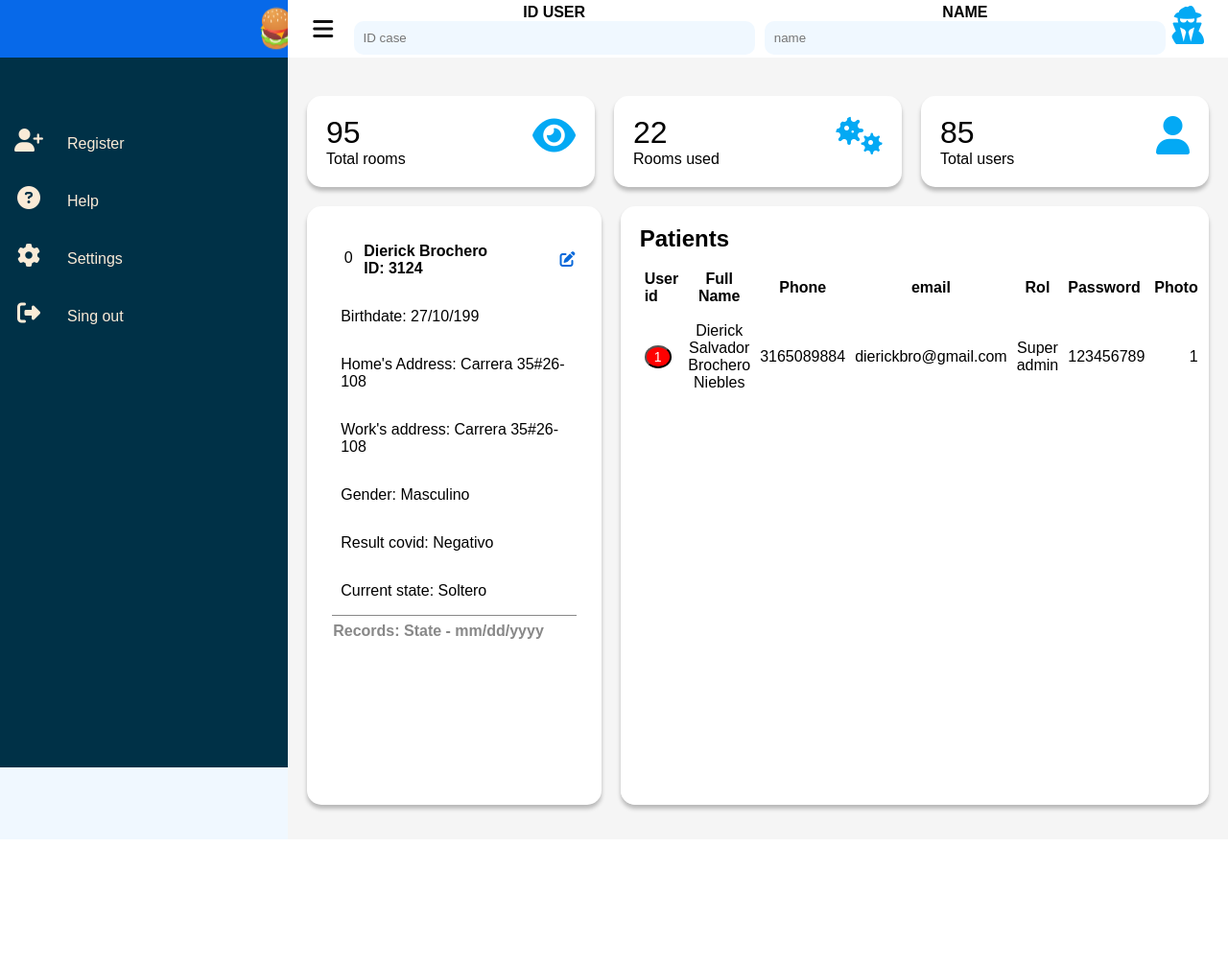
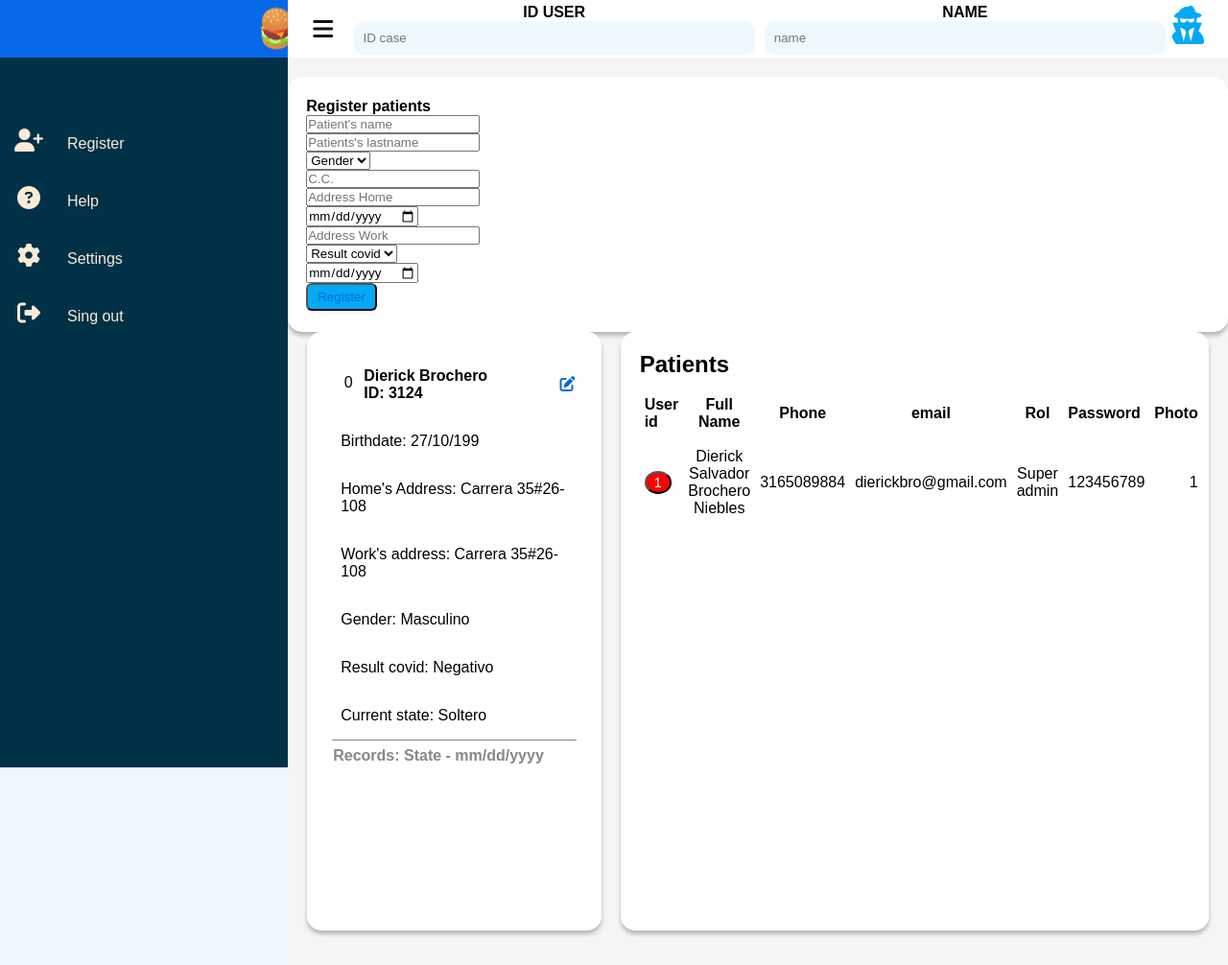
Before and after one commit to Dierickb/reservaHotel, a Flask app: template app/views/templates/admin/admin.html in a window 1280 px wide. Shown: the whole page at 96% size. Before the commit the page ends 875 px from the top, so only its background shows below. Run offline with Flask 2, Linux system fonts and the light colour scheme; the template is opened without the code that fills it, so the values that code supplies are empty; some libraries are stand-ins or nearby versions.

Commit message:
feat: add register user

```diff
--- a/app/views/templates/admin/admin.html
+++ b/app/views/templates/admin/admin.html
@@ -17,39 +17,7 @@
 
         <div class="container mainContainer">
 
-            <div class="cardBox quickInfo">
-                <div class="card quickInfo">
-                    <div>
-                        <div class="numbers">95 </div>
-                        <div class="cardName">Total rooms</div>
-                    </div>
-                    <div class="iconBox">
-                        <i class="fas fa-eye" aria-hidden="true"></i>
-                    </div>
-                </div>
-
-                <div class="card quickInfo">
-                    <div>
-                        <div class="numbers" id="numPos">22</div>
-                        <div class="cardName">Rooms used</div>
-                    </div>
-                    <div class="iconBox">
-                        <div class="user">
-                            <i class="fas fa-viruses" aria-hidden="true"></i>
-                        </div>
-                    </div>
-                </div>
-
-                <div class="card quickInfo">
-                    <div>
-                        <div class="numbers" id="numNeg">85</div>
-                        <div class="cardName">Total users</div>
-                    </div>
-                    <div class="iconBox">
-                        <i class="fas fa-thin fa-user"></i>
-                    </div>
-                </div>
-            </div>
+            {% include 'admin/userRegister.html' %}
 
             <div class="details">
                 {% include 'admin/userInfo.html' %}
--- /dev/null
+++ b/app/views/templates/admin/userRegister.html
@@ -0,0 +1,72 @@
+<div class="formContainer">
+    <div class="card cardContain">
+        <div class="cardRegisterHeader" onclick="registerMenu();">
+            <div>
+                <div class="numbers"> <h4>Register patients</h4></div>
+            </div>
+            <div class="registerMenu"></div>
+        </div>
+
+        <form class= "form" action="/links/register" method="POST">
+            <div class="cardRegister">
+
+                <div class="form-group">
+                    <input type="text" class="form-control"
+                    name="patientName" placeholder="Patient's name" autofocus />
+                </div>
+                <div class="form-group">
+                    <input type="text" class="form-control"
+                    name="patientLastName" placeholder="Patients's lastname" autofocus />
+                </div>
+
+                <div class="form-group">
+                    <select class="roleDropDown"
+                        name="patientGender" autofocus  required>
+                        <option value="">Gender</option>
+                        <option value="2">Male</option>
+                        <option value="1">Female</option>
+                    </select>
+                </div>
+                <div class="form-group">
+                    <input type="text" class="form-control"
+                    name="patientCC" placeholder="C.C." autofocus />
+                </div>
+                <div class="form-group">
+                    <input type="text" class="form-control"
+                    name="addressHome" placeholder="Address Home" autofocus />
+                </div>
+                <div class="form-group">
+                    <input type="date" class="form-control"
+                    name="patientBirthdate" placeholder="Patient's birthdate" autofocus />
+                </div>
+                <div class="form-group">
+                    <input type="text" class="form-control"
+                    name="addressWork" placeholder="Address Work" autofocus />
+                </div>
+                <div class=" form-group">
+                    <select class="roleDropDown"
+                        name="resultCovid" autofocus  required>
+                        <option value="">Result covid</option>
+                        <option value="1">Positive</option>
+                        <option value="0">Negative</option>
+                    </select>
+                </div>
+                <div class="form-group">
+                    <input type="date" class="form-control"
+                    name="examDate" placeholder="Exam's date" autofocus />
+                </div>
+
+            </div>
+
+            <div class="form-group">
+                <p class=button-mb-5>
+                <button class="btn btn-success btn-block">
+                <a  class="btn-primary">
+                    Register</a>
+                </button>
+                </p>
+            </div>
+        </form>
+
+    </div>
+</div>
```
